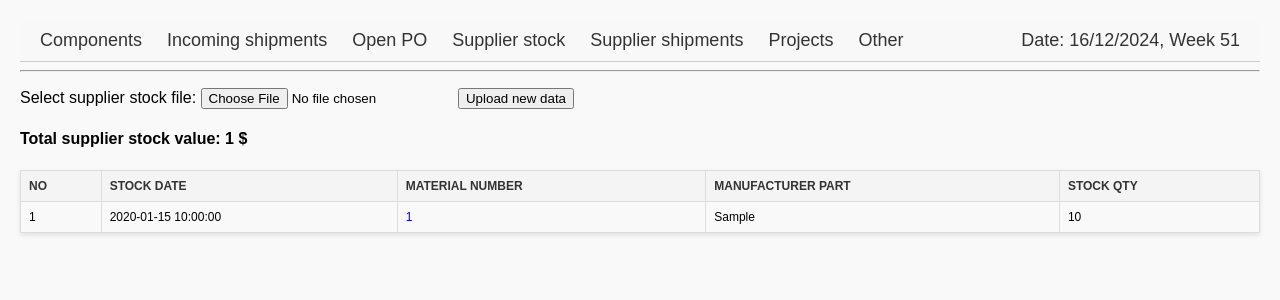
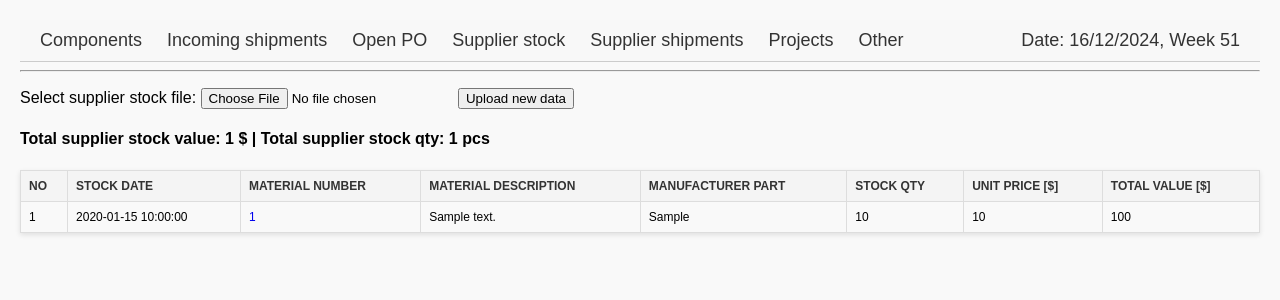
Before and after one commit to johnny-sky91/ComponentGuide, a Flask app: template app/templates/supplier_stock.html in a window 1280 px wide. Shown: the top 300 px of the page. Run offline with Flask 3, Linux system fonts and the light colour scheme; the template is opened without the code that fills it: most values are stand-ins (such as "Sample title", 1, 10 or a date in 2020); some libraries are stand-ins or nearby versions.

Commit message:
Update supplier_stock.html

```diff
--- a/app/templates/supplier_stock.html
+++ b/app/templates/supplier_stock.html
@@ -6,15 +6,20 @@
         <input type="file" name="file" accept=".xlsx, .xls" id="supplier_stock">
         <input type="submit" value="Upload new data">
     </form>
-    <h4>Total supplier stock value: {{ total_value }} $</h4>
+    <h4>Total supplier stock value: {{ total_value }} $ | Total supplier stock qty: {{ total_qty }} pcs</h4>
     <table>
         <thead>
             <tr>
                 <th>No</th>
                 <th>Stock date</th>
                 <th>Material number</th>
+                <th>Material description</th>
                 <th>Manufacturer part</th>
+
                 <th>Stock QTY</th>
+                <th>Unit price [$]</th>
+                <th>Total value [$]</th>
+
             </tr>
         </thead>
         <tbody>
@@ -23,8 +28,11 @@
                     <td>{{ loop.index }}</td>
                     <td>{{ stock[1].stock_date }}</td>
                     <td><a href="{{ url_for('component_view', id=stock[0].id) }}">{{ stock[0].material_number }}</td>
+                    <td>{{ stock[0].material_description }}</td>
                     <td>{{ stock[0].manufacturer_part }}</td>
                     <td>{{ stock[1].supplier_stock_qty }}</td>
+                    <td>{{ stock[0].unit_price }}</td>
+                    <td>{{ (stock[0].unit_price * stock[1].supplier_stock_qty) | round(0) }}</td>
                 </tr>
                 {% endfor %}
         </tbody>
```
